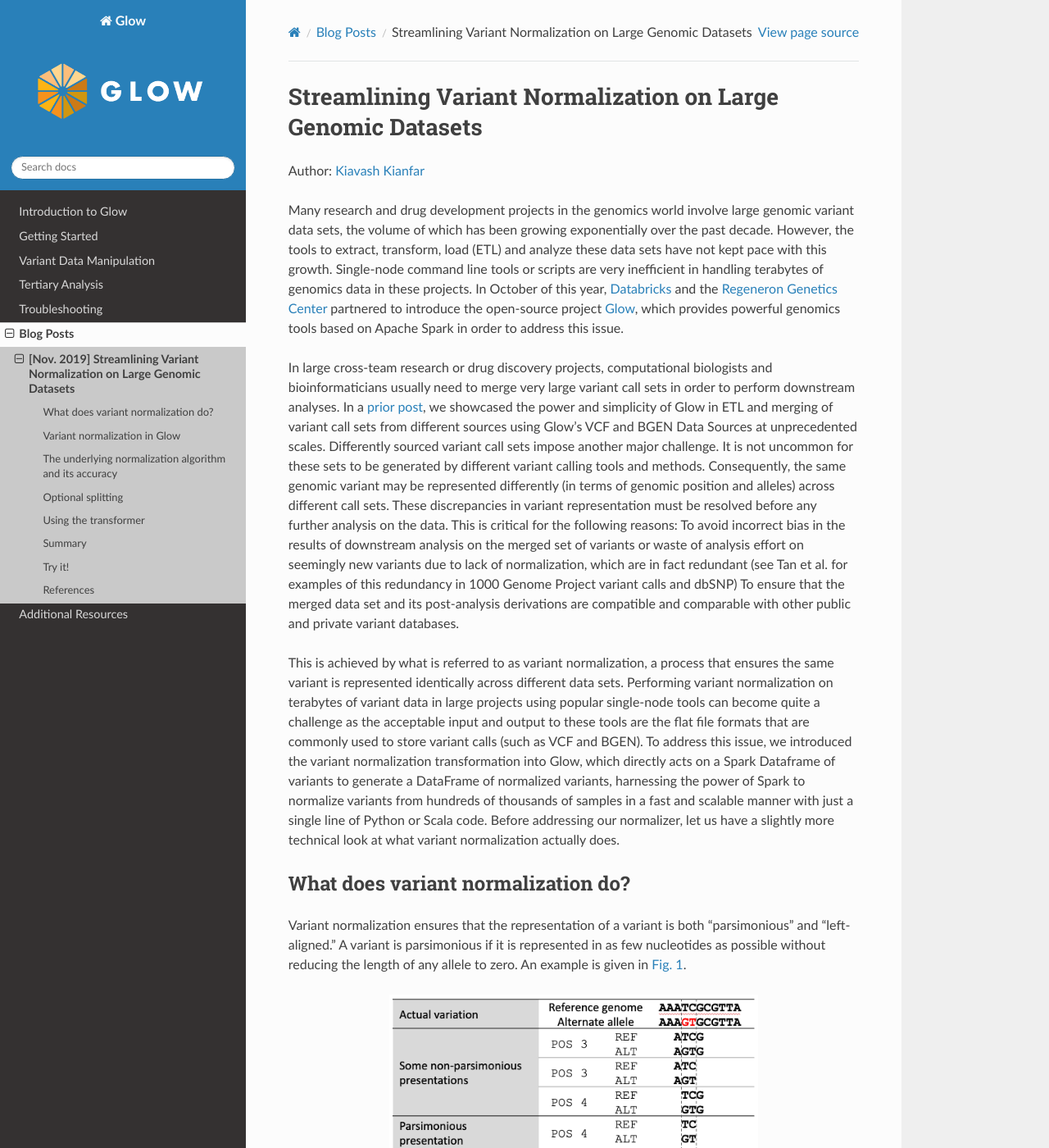
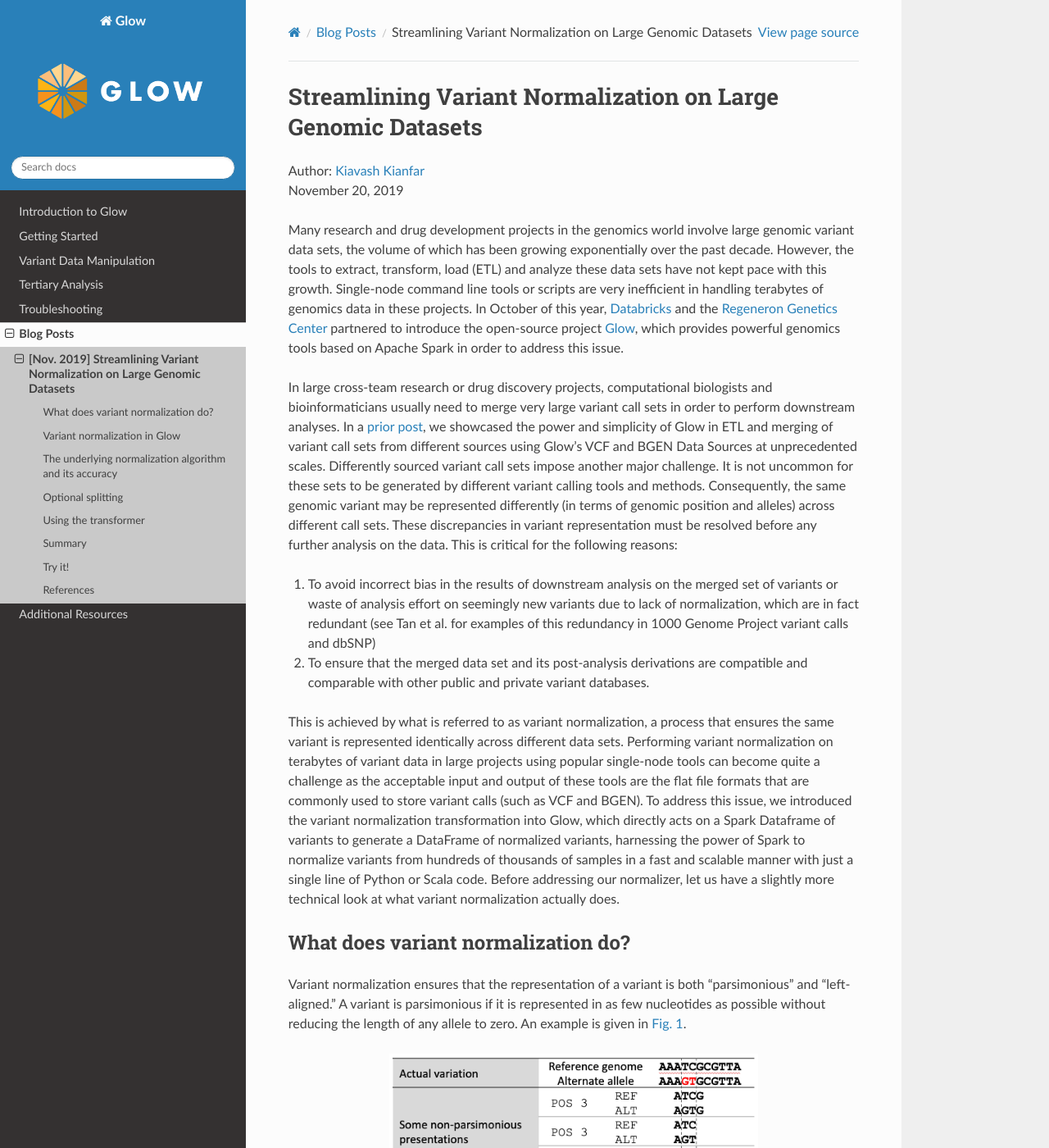
Before and after one commit to projectglow/glow, a Sphinx documentation site: the page built from docs/source/blogs/variant-normalization-blog/variant-normalization-blog.rst, in a window 1280 px wide and 1400 px high. Shown: the whole window at 82% size. Built offline with Sphinx 7.4.7 and the Read the Docs theme 2.0.0, drawn with Linux system fonts in a browser that asks for light colours.

```diff
--- a/docs/source/blogs/variant-normalization-blog/variant-normalization-blog.rst
+++ b/docs/source/blogs/variant-normalization-blog/variant-normalization-blog.rst
@@ -2,15 +2,17 @@
 Streamlining Variant Normalization on Large Genomic Datasets
 ============================================================
 
-Author: `Kiavash Kianfar <https://github.com/kianfar77>`_
+| Author: `Kiavash Kianfar <https://github.com/kianfar77>`_
+| November 20, 2019
 
 Many research and drug development projects in the genomics world involve large genomic variant data sets, the volume of which has been growing exponentially over the past decade. However, the tools to extract, transform, load (ETL) and analyze these data sets have not kept pace with this growth. Single-node command line tools or scripts are very inefficient in handling terabytes of genomics data in these projects. In October of this year, `Databricks <https://databricks.com/>`_ and the `Regeneron Genetics Center <https://www.regeneron.com/genetics-center>`_ partnered to introduce the open-source project `Glow <https://projectglow.io/>`_, which provides powerful genomics tools based on Apache Spark in order to address this issue.
 
 In large cross-team research or drug discovery projects, computational biologists and bioinformaticians usually need to merge very large variant call sets in order to perform downstream analyses. In a `prior post <https://databricks.com/blog/2019/06/26/scaling-genomic-workflows-with-spark-sql-bgen-and-vcf-readers.html>`_, we showcased the power and simplicity of Glow in ETL and merging of variant call sets from different sources using Glow’s VCF and BGEN Data Sources at unprecedented scales. Differently sourced variant call sets impose another major challenge. It is not uncommon for these sets to be generated by different variant calling tools and methods. Consequently, the same genomic variant may be represented differently (in terms of genomic position and alleles) across different call sets. These discrepancies in variant representation must be resolved before any further analysis on the data. This is critical for the following reasons:
-To avoid incorrect bias in the results of downstream analysis on the merged set of variants or waste of analysis effort on seemingly new variants due to lack of normalization, which are in fact redundant (see Tan et al. for examples of this redundancy in 1000 Genome Project variant calls and dbSNP)
-To ensure that the merged data set and its post-analysis derivations are compatible and comparable with other public and private variant databases.
 
-This is achieved by what is referred to as variant normalization, a process that ensures the same variant is represented identically across different data sets. Performing variant normalization on terabytes of variant data in large projects using popular single-node tools can become quite a challenge as the acceptable input and output to these tools are the flat file formats that are commonly used to store variant calls (such as VCF and BGEN). To address this issue, we introduced the variant normalization transformation into Glow, which directly acts on a Spark Dataframe of variants to generate a DataFrame of normalized variants, harnessing the power of Spark to normalize variants from hundreds of thousands of samples in a fast and scalable manner with just a single line of Python or Scala code. Before addressing our normalizer, let us have a slightly more technical look at what variant normalization actually does.
+1. To avoid incorrect bias in the results of downstream analysis on the merged set of variants or waste of analysis effort on seemingly new variants due to lack of normalization, which are in fact redundant (see Tan et al. for examples of this redundancy in 1000 Genome Project variant calls and dbSNP)
+2. To ensure that the merged data set and its post-analysis derivations are compatible and comparable with other public and private variant databases.
+
+This is achieved by what is referred to as variant normalization, a process that ensures the same variant is represented identically across different data sets. Performing variant normalization on terabytes of variant data in large projects using popular single-node tools can become quite a challenge as the acceptable input and output of these tools are the flat file formats that are commonly used to store variant calls (such as VCF and BGEN). To address this issue, we introduced the variant normalization transformation into Glow, which directly acts on a Spark Dataframe of variants to generate a DataFrame of normalized variants, harnessing the power of Spark to normalize variants from hundreds of thousands of samples in a fast and scalable manner with just a single line of Python or Scala code. Before addressing our normalizer, let us have a slightly more technical look at what variant normalization actually does.
 
 What does variant normalization do?
 -----------------------------------
```
